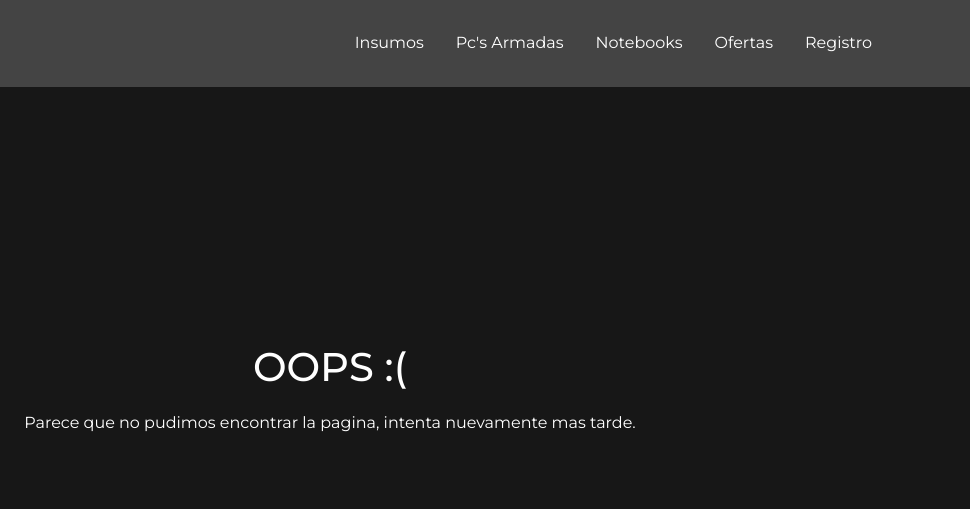
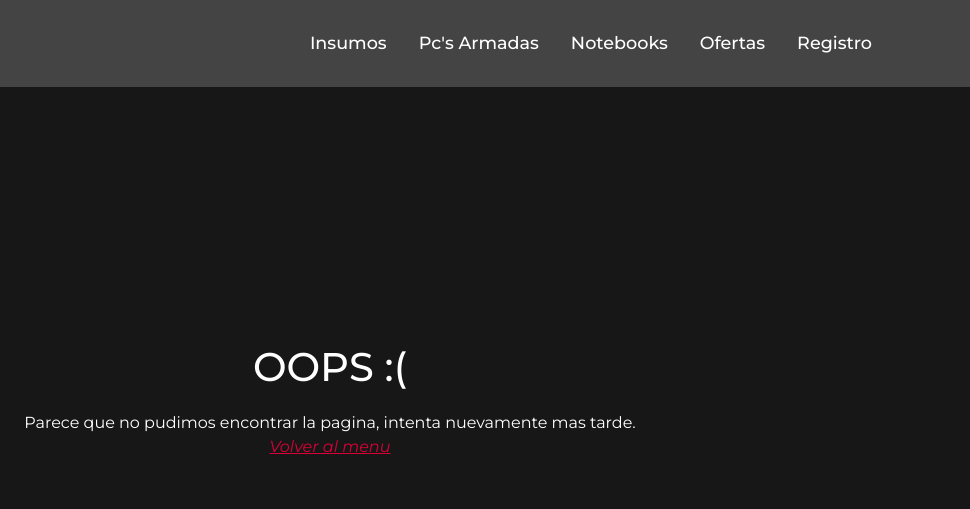
Before and after one commit to GastonBustos/GradeUP, a website: page pages/Error404.html in a window 1280 px wide. Shown: the top 509 px of the page, 310-1280 px from the left. Drawn offline with nearby package versions, Linux system fonts and the light colour scheme.

Commit message:
Arreglos de titulos, font, agregado de span en pagina error, etc

```diff
--- a/pages/Error404.html
+++ b/pages/Error404.html
@@ -32,12 +32,11 @@
                 </button>
                 <div class="collapse navbar-collapse w-100 " id="navbarNavAltMarkup">
                     <div class="navbar-nav">
-                        <a class="nav-link text-white active" aria-current="page"
-                            href="../pages/Insumos.html">Insumos</a>
-                        <a class="nav-link text-white" href="../pages/Pcescritorio.html">Pc's Armadas</a>
-                        <a class="nav-link text-white" href="../pages/Notebooks.html">Notebooks</a>
-                        <a class="nav-link text-white" href="../pages/Ofertas.html">Ofertas</a>
-                        <a class="nav-link text-white" href="../pages/Registro.html">Registro</a>
+                        <a class="nav-link text-white navtext" href="../pages/Insumos.html">Insumos</a>
+                        <a class="nav-link text-white navtext" href="../pages/Pcescritorio.html">Pc's Armadas</a>
+                        <a class="nav-link text-white navtext" href="../pages/Notebooks.html">Notebooks</a>
+                        <a class="nav-link text-white navtext" href="../pages/Ofertas.html">Ofertas</a>
+                        <a class="nav-link text-white navtext" href="../pages/Registro.html">Registro</a>
 
 
                     </div>
@@ -51,6 +50,7 @@
     <div class="Error404">
         <h1 class="mb-20 d-bl TextError">OOPS :(</h1>
         <span class="TextErrorSpan d-bl">Parece que no pudimos encontrar la pagina, intenta nuevamente mas tarde.</span>
+        <span><a href="../index.html" class="Back">Volver al menu</a></span>
     </div>
 
   <!-------------------------------------------------------------FOOTER------------------------------------------------------------->
--- a/scss/estilos.scss
+++ b/scss/estilos.scss
@@ -110,6 +110,11 @@ body {
     .actual {
       color: $pal-red !important;
       font-style: italic;
+    }
+
+    .navtext {
+      font-weight:500;
+      font-size: 1.1rem;
     }
   }
 
@@ -913,7 +918,11 @@ body {
     .TextError {
       justify-content: center;
     }
-
+    .Back {
+      font-style: italic;
+      text-decoration: underline;
+      color: $pal-red;
+    }
   }
 
 
```
Also changed, not shown: index.html (+5 -5 lines), pages/Insumos.html (+5 -5 lines), pages/Notebooks.html (+5 -5 lines), pages/Ofertas.html (+5 -5 lines), pages/Pcescritorio.html (+5 -5 lines), pages/Registro.html (+5 -5 lines), css/estilos.css.
